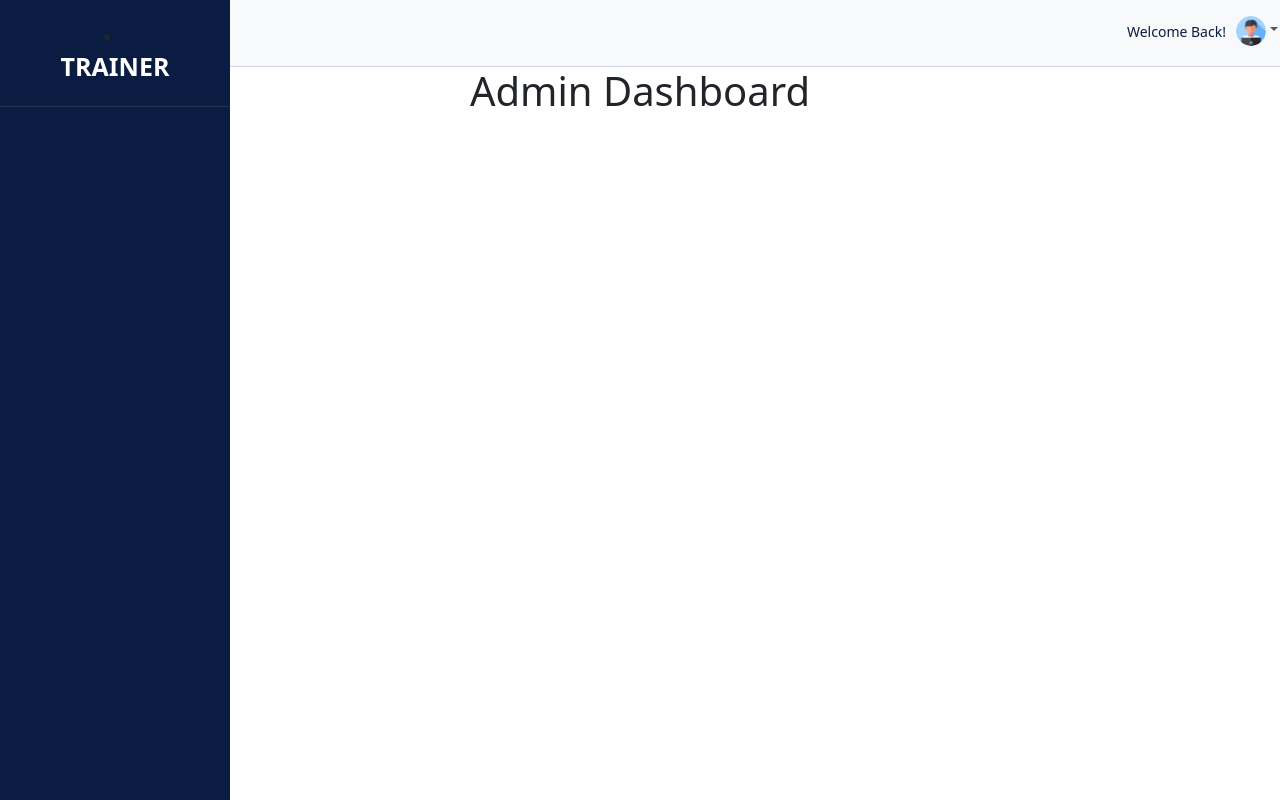
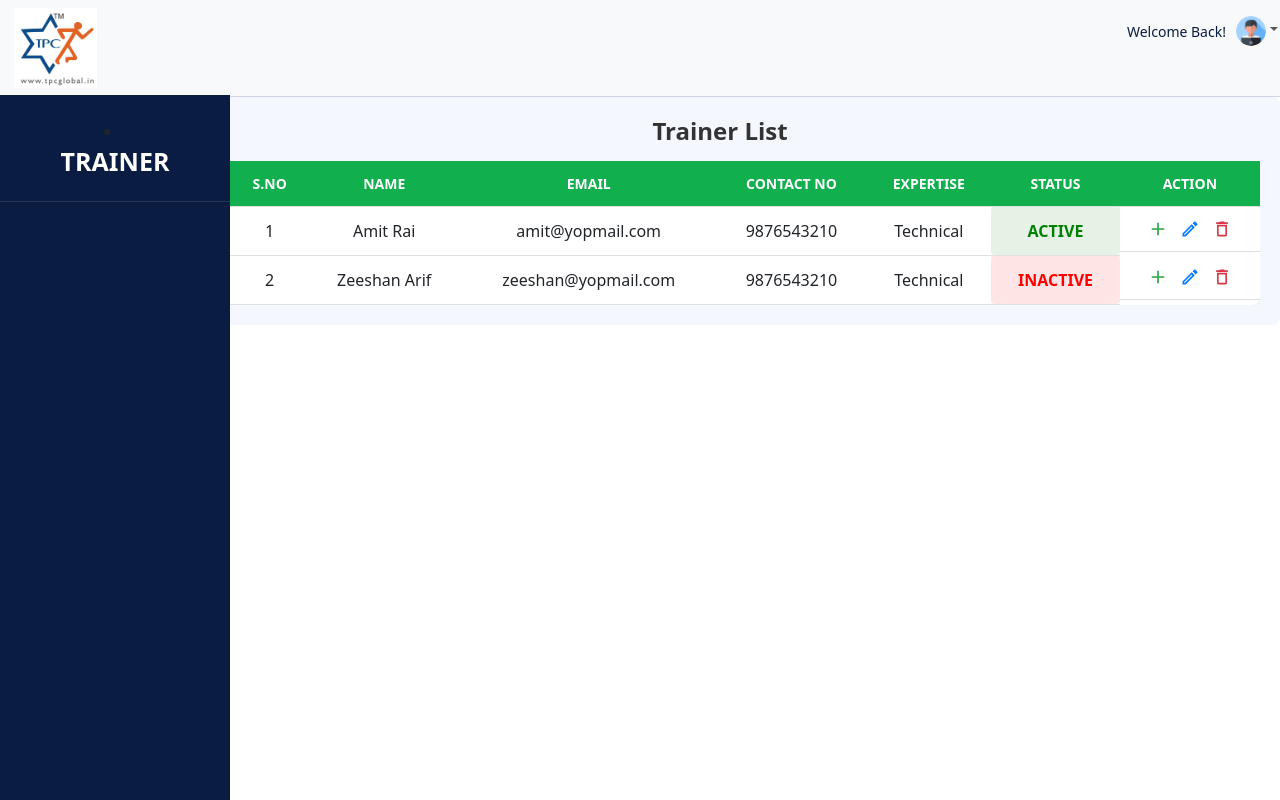
Before and after one commit to zeeshanarif3/portal_client, a React (Create React App) app: page /admindashboard in a window 1280 px wide. Built offline with nearby package versions, Linux system fonts and the light colour scheme.

Commit message:
listin,header,sidebar,modal

```diff
--- a/src/Appdashboard/Admin/Dashboard.jsx
+++ b/src/Appdashboard/Admin/Dashboard.jsx
@@ -1,9 +1,12 @@
 import React, { useState } from 'react';
+import TrainerList from './TrainerList';
 
 const Dashboard = () => {
   return (
     <div>
-      <h1>Admin Dashboard</h1>
+      <div>
+        <TrainerList/>
+      </div>
     </div>
   );
 };
--- /dev/null
+++ b/src/Appdashboard/Admin/TrainerForm.css
@@ -0,0 +1,70 @@
+.modal-overlay {
+  position: fixed !important;
+  top: 0 !important;
+  left: 0 !important;
+  width: 100vw !important;
+  height: 100vh !important;
+  background: rgba(0, 0, 0, 0.5) !important;
+  display: flex !important;
+  align-items: center !important;
+  justify-content: center !important;
+  z-index: 1050 !important;
+  overflow: auto !important;  /* Ensures content can be scrolled */
+}
+
+.modal-overlay.open {
+  visibility: visible;
+  opacity: 1;
+}
+
+.modal-content {
+  background: white !important;
+  padding: 20px !important;
+  border-radius: 8px !important;
+  width: 400px !important;
+  max-width: 90% !important;
+  max-height: 90vh !important; /* Ensures it fits in the viewport */
+  overflow-y: auto !important; /* Enables scrolling if content is too big */
+  box-shadow: 0 4px 10px rgba(0, 0, 0, 0.3) !important;
+}
+
+
+.modal-content h2 {
+  margin-bottom: 20px;
+}
+
+.modal-content label {
+  display: block;
+  margin: 10px 0 5px;
+  text-align: left;
+}
+
+.modal-content input, .modal-content select {
+  width: 100%;
+  padding: 8px;
+  margin-bottom: 10px;
+}
+
+.modal-buttons {
+  display: flex;
+  justify-content: space-between;
+}
+
+.modal-buttons button {
+  padding: 8px 16px;
+  border: none;
+  cursor: pointer;
+}
+
+.modal-buttons button:first-child {
+  background: green;
+  color: white;
+}
+
+.modal-buttons button:last-child {
+  background: red;
+  color: white;
+}
+body {
+  overflow: auto !important;
+}
--- /dev/null
+++ b/src/Appdashboard/Admin/TrainerFormModal.js
@@ -0,0 +1,78 @@
+import React, { useState, useEffect } from "react";
+import "./TrainerForm.css";
+
+const TrainerFormModal = ({ isOpen, onClose, trainer, setData }) => {
+  const [formData, setFormData] = useState({
+    Name: "",
+    Email: "",
+    Contact_No: "",
+    Expertise: "",
+    Status: "Active",
+  });
+
+  useEffect(() => {
+    if (trainer) {
+      setFormData(trainer);
+    } else {
+      setFormData({ Name: "", Email: "", Contact_No: "", Expertise: "", Status: "Active" });
+    }
+  }, [trainer]);
+
+  const handleChange = (e) => {
+    setFormData({ ...formData, [e.target.name]: e.target.value });
+  };
+
+  const handleSubmit = (e) => {
+    e.preventDefault();
+
+    setData((prevData) => {
+      if (trainer) {
+        return prevData.map((t) => (t._id === trainer._id ? { ...t, ...formData } : t));
+      } else {
+        return [...prevData, { ...formData, _id: Date.now().toString(), S_NO: prevData.length + 1 }];
+      }
+    });
+
+    onClose();
+  };
+
+  return (
+    <div className={`modal-overlay ${isOpen ? "open" : ""}`}>
+      <div className="modal-content">
+        <h2>{trainer ? "Edit Trainer" : "Add Trainer"}</h2>
+        <form onSubmit={handleSubmit}>
+          <label>Name:</label>
+          <input type="text" name="Name" value={formData.Name} onChange={handleChange} required />
+
+          <label>Email:</label>
+          <input type="email" name="Email" value={formData.Email} onChange={handleChange} required />
+
+          <label>Contact No:</label>
+          <input type="text" name="Contact_No" value={formData.Contact_No} onChange={handleChange} required />
+
+          <label>Expertise:</label>
+          <select name="Expertise" value={formData.Expertise} onChange={handleChange} required>
+            <option value="">Select Expertise</option>
+            <option value="Technical">Technical</option>
+            <option value="Soft Skill">Soft Skill</option>
+            <option value="QA/LR">QA/LR</option>
+          </select>
+
+
+          <label>Status:</label>
+          <select name="Status" value={formData.Status} onChange={handleChange}>
+            <option value="Active">Active</option>
+            <option value="Inactive">Inactive</option>
+          </select>
+
+          <div className="modal-buttons">
+            <button type="submit">{trainer ? "Update" : "Add"}</button>
+            <button type="button" onClick={onClose}>Cancel</button>
+          </div>
+        </form>
+      </div>
+    </div>
+  );
+};
+
+export default TrainerFormModal;
--- a/src/Appdashboard/Admin/TrainerList.css
+++ b/src/Appdashboard/Admin/TrainerList.css
@@ -0,0 +1,125 @@
+/* Trainer List Container */
+.trainer-list-container {
+    padding: 20px;
+    background: #f4f7fe;
+    border-radius: 8px;
+    margin-left: 160px;
+  }
+
+  .trainer-list-title {
+    text-align: center;
+    color: #333;
+    font-size: 24px;
+    font-weight: bold;
+    margin-bottom: 15px;
+  }
+
+  /* Table Styles */
+  .table-container {
+    overflow-x: auto;
+  }
+
+  .custom-table {
+    width: 100%;
+    border-collapse: collapse;
+    background: white;
+    border-radius: 8px;
+    box-shadow: 0px 4px 6px rgba(194, 184, 184, 0.1);
+  }
+
+  .custom-table th,
+  .custom-table td {
+    padding: 12px;
+    text-align: center;
+    border-bottom: 1px solid #e0e0e0;
+  }
+
+  .custom-table th {
+    background-color:#11af4d;
+    color: white;
+    text-transform: uppercase;
+    font-size: 14px;
+  }
+
+  .custom-table tr:hover {
+    background: #f1f3f8;
+  }
+
+  /* Checkbox Styling */
+  .custom-table input[type="checkbox"] {
+    width: 16px;
+    height: 16px;
+    cursor: pointer;
+  }
+
+  /* Status Labels */
+  .status {
+    font-weight: bold;
+    padding: 5px 10px;
+    border-radius: 4px;
+    text-transform: uppercase;
+  }
+
+  .status.active {
+    color: green;
+    background: rgba(0, 128, 0, 0.1);
+  }
+
+  .status.inactive {
+    color: red;
+    background: rgba(255, 0, 0, 0.1);
+  }
+
+  /* Action Buttons */
+  .action-buttons {
+    display: flex;
+    justify-content: center;
+    gap: 12px;
+  }
+
+  .icon {
+    font-size: 20px;
+    cursor: pointer;
+    transition: all 0.3s ease-in-out;
+  }
+
+  .add {
+    color: #28a745;
+  }
+
+  .add:hover {
+    color: #1e7e34;
+  }
+
+  .edit {
+    color: #007bff;
+  }
+
+  .edit:hover {
+    color: #0056b3;
+  }
+
+  .delete {
+    color: #dc3545;
+  }
+
+  .delete:hover {
+    color: #a71d2a;
+  }
+
+  /* Responsive Design */
+  @media screen and (max-width: 768px) {
+    .trainer-list-title {
+      font-size: 20px;
+    }
+
+    .custom-table th,
+    .custom-table td {
+      font-size: 12px;
+      padding: 8px;
+    }
+
+    .icon {
+      font-size: 16px;
+    }
+  }
--- a/src/Appdashboard/Admin/TrainerList.jsx
+++ b/src/Appdashboard/Admin/TrainerList.jsx
@@ -1,9 +1,92 @@
-import React, { useState } from 'react';
+import React, { useState } from "react";
+import { IoMdAdd } from "react-icons/io";
+import { MdOutlineModeEdit, MdOutlineDelete } from "react-icons/md";
+import TrainerFormModal from "./TrainerFormModal";
+import "./TrainerList.css";
 
 const TrainerList = () => {
+  const [selectAllChecked, setSelectAllChecked] = useState(false);
+  const [selectedCheckboxes, setSelectedCheckboxes] = useState([]);
+  const [data, setData] = useState([
+    { S_NO: 1, Name: "Amit Rai", Email: "amit@yopmail.com", Contact_No: "9876543210", Expertise: "Technical", Status: "Active", _id: "1" },
+    { S_NO: 2, Name: "Zeeshan Arif", Email: "zeeshan@yopmail.com", Contact_No: "9876543210", Expertise: "Technical", Status: "Inactive", _id: "2" },
+  ]);
+  const [modalOpen, setModalOpen] = useState(false);
+  const [currentTrainer, setCurrentTrainer] = useState(null);
+
+  const handleSelectAll = (checked) => {
+    setSelectAllChecked(checked);
+    setSelectedCheckboxes(checked ? data.map((_, index) => index + 1) : []);
+  };
+
+  const handleCheckboxChange = (index) => {
+    setSelectedCheckboxes((prev) =>
+      prev.includes(index) ? prev.filter((i) => i !== index) : [...prev, index]
+    );
+  };
+
+  const handleAddClick = () => {
+    setCurrentTrainer(null);
+    setModalOpen(true);
+  };
+
+  const handleEditClick = (trainer) => {
+    setCurrentTrainer(trainer);
+    setModalOpen(true);
+  };
+
   return (
-    <div>
-      <h1>Trainer List</h1>
+    <div className="trainer-list-container">
+      <h2 className="trainer-list-title">Trainer List</h2>
+      {/* <button className="add-button" onClick={handleAddClick}>+ Add Trainer</button> */}
+      <div className="table-container">
+        <table className="custom-table">
+          <thead>
+            <tr>
+              <th>
+                <input type="checkbox" checked={selectAllChecked} onChange={(e) => handleSelectAll(e.target.checked)} />
+              </th>
+              <th>S.NO</th>
+              <th>Name</th>
+              <th>Email</th>
+              <th>Contact No</th>
+              <th>Expertise</th>
+              <th>Status</th>
+              <th>Action</th>
+            </tr>
+          </thead>
+          <tbody>
+            {data.map((item, index) => (
+              <tr key={index}>
+                <td>
+                  <input type="checkbox" checked={selectedCheckboxes.includes(index + 1)} onChange={() => handleCheckboxChange(index + 1)} />
+                </td>
+                <td>{item.S_NO}</td>
+                <td>{item.Name}</td>
+                <td>{item.Email}</td>
+                <td>{item.Contact_No}</td>
+                <td>{item.Expertise}</td>
+                <td className={`status ${item.Status.toLowerCase()}`}>{item.Status}</td>
+                <td className="action-buttons">
+                  <IoMdAdd className="icon add" onClick={handleAddClick} />
+                  <MdOutlineModeEdit className="icon edit" onClick={() => handleEditClick(item)} />
+                  <MdOutlineDelete className="icon delete" />
+                </td>
+              </tr>
+            ))}
+          </tbody>
+        </table>
+      </div>
+
+      {/* Modal for Add/Edit */}
+      {modalOpen && (
+        <TrainerFormModal
+          isOpen={modalOpen}
+          onClose={() => setModalOpen(false)}
+          trainer={currentTrainer}
+          setData={setData}
+        />
+      )}
     </div>
   );
 };
--- a/src/common/Header.css
+++ b/src/common/Header.css
@@ -136,6 +136,11 @@
     z-index: 999;
     overflow: visible !important; /* Ensure dropdown visibility */
 }
+.company-logo {
+    height: 80px;
+    width: auto;
+    margin-right: 1000px;
+  }
 
 .user_logout a img {
     border-radius: 20px;
--- a/src/common/Header.js
+++ b/src/common/Header.js
@@ -2,7 +2,7 @@ import React from "react";
 import "./Header.css";
 import imglogo from "../assets/img/employee.png";
 import { Link, useNavigate } from "react-router-dom";
-
+import logo from "../assets/img/TpcLogo.jpeg";
 const Header = ({ userName, onLogout }) => {
   const navigate = useNavigate();
 
@@ -21,6 +21,9 @@ const Header = ({ userName, onLogout }) => {
       <div className="nav_collapse collapse navbar-collapse" id="navbarSupportedContent">
         <div className="row width_100">
           <div className="col-12 col-md-12 col-lg-12 padd_3">
+          <Link to="/" className="navbar-brand">
+          <img src={logo} alt="Company Logo" className="company-logo" />
+        </Link>
             <ul className="navbar-nav navbar_nav mr-auto">
               <li className="nav-item bell_icon">
                 {/* Notification Bell Icon (if needed) */}
--- a/src/common/Sidebar.css
+++ b/src/common/Sidebar.css
@@ -21,6 +21,7 @@
     display: inline-block;
     border-radius: 4px;
     margin: 2px;
+    margin-top: 20px;
 }
 
 .page-wrapper .theme.chiller-theme {
@@ -55,7 +56,8 @@
     max-height: 100%;
     position: fixed;
     top: 0;
-    left: -300px;
+    left: -200px;
+    margin-top: 95px;
     z-index: 999;
 }
 
```
